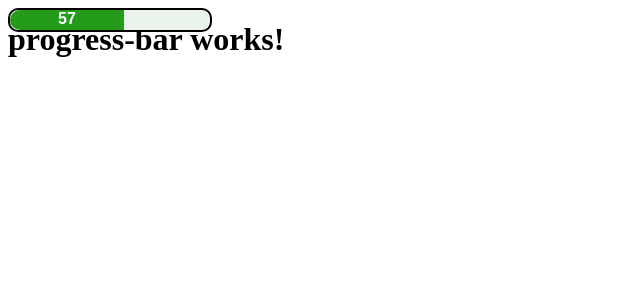
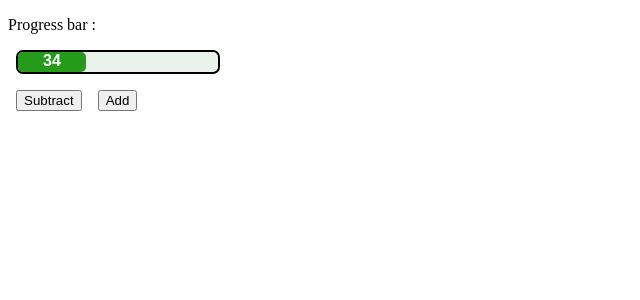
Before and after one commit to Nevada-Way/ng-learning, an Angular app: page / in a window 1280 px wide. Shown: the top 300 px of the page, without its empty margins (0-640 px from the left). Built offline with nearby package versions, Linux system fonts and the light colour scheme.

Commit message:
Added 2 buttons to add / subtract progress. 4 files modified

```diff
--- a/src/app/app.component.html
+++ b/src/app/app.component.html
@@ -1 +1 @@
-<app-progress-bar progressPercent="57"></app-progress-bar>
+<app-progress-bar progressPercent="34"></app-progress-bar>
--- a/src/app/progress-bar/progress-bar.component.html
+++ b/src/app/progress-bar/progress-bar.component.html
@@ -1,6 +1,9 @@
-<h1>progress-bar works!</h1>
+<p>Progress bar :</p>
 <div class="content">
-  <div class="partial" [style.width.%]="progressPercent">
+  <div class="partial" [style.width]="progressPercent + '%'">
     {{ progressPercent }}
   </div>
 </div>
+
+<button (click)="subtractProgress()">Subtract</button>
+<button (click)="addProgress()">Add</button>
--- a/src/app/progress-bar/progress-bar.component.scss
+++ b/src/app/progress-bar/progress-bar.component.scss
@@ -1,4 +1,4 @@
-div {
+.topleft {
   position: absolute;
   top: 0;
   left: 0;
@@ -10,7 +10,7 @@ div.content {
   margin: 8px;
   background-color: rgb(234, 243, 235);
   border: 2px solid;
-  border-radius: 10px;
+  border-radius: 7px;
 
   z-index: 3;
 }
@@ -19,7 +19,7 @@ div.partial {
   background-color: rgb(36, 156, 25);
   height: 20px;
   width: 30%;
-  border-radius: 10px 0px 00px 10px;
+  border-radius: 5px 5px 5px 5px;
 
   z-index: 2;
   text-align: center;
@@ -27,3 +27,7 @@ div.partial {
   font-weight: bolder;
   font-family: Arial, Helvetica, sans-serif;
 }
+
+button {
+  margin: 8px;
+}
--- a/src/app/progress-bar/progress-bar.component.ts
+++ b/src/app/progress-bar/progress-bar.component.ts
@@ -3,10 +3,28 @@ import { Component, Input } from '@angular/core';
 @Component({
   selector: 'app-progress-bar',
   templateUrl: './progress-bar.component.html',
-  styleUrls: ['./progress-bar.component.scss']
+  styleUrls: ['./progress-bar.component.scss'],
 })
 export class ProgressBarComponent {
+  @Input() progressPercent: string = '0';
+  progressStep = 10;
 
-  @Input() progressPercent: string = "0";
+  subtractProgress(): string {
+    var newPercent: number = parseInt(this.progressPercent) - this.progressStep;
+    if (newPercent < 0) {
+      newPercent = 0;
+    }
+    this.progressPercent = newPercent + '';
+    console.log('newProgress = ' + this.progressPercent);
+    return this.progressPercent;
+  }
 
+  addProgress(): string {
+    var newPercent: number = parseInt(this.progressPercent) + this.progressStep;
+    if (newPercent > 100) {
+      newPercent = 100;
+    }
+    this.progressPercent = newPercent + '';
+    return this.progressPercent;
+  }
 }
```
